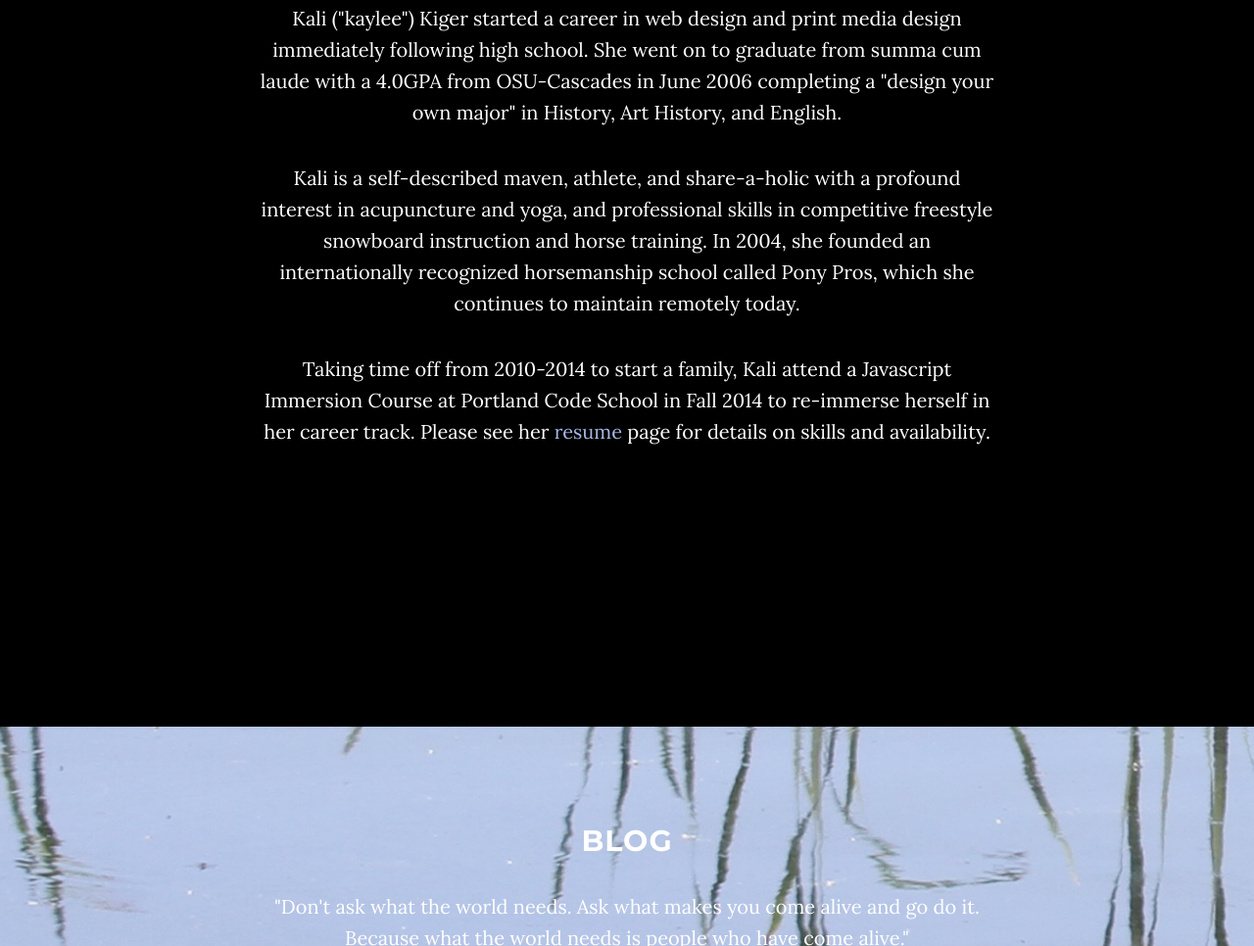
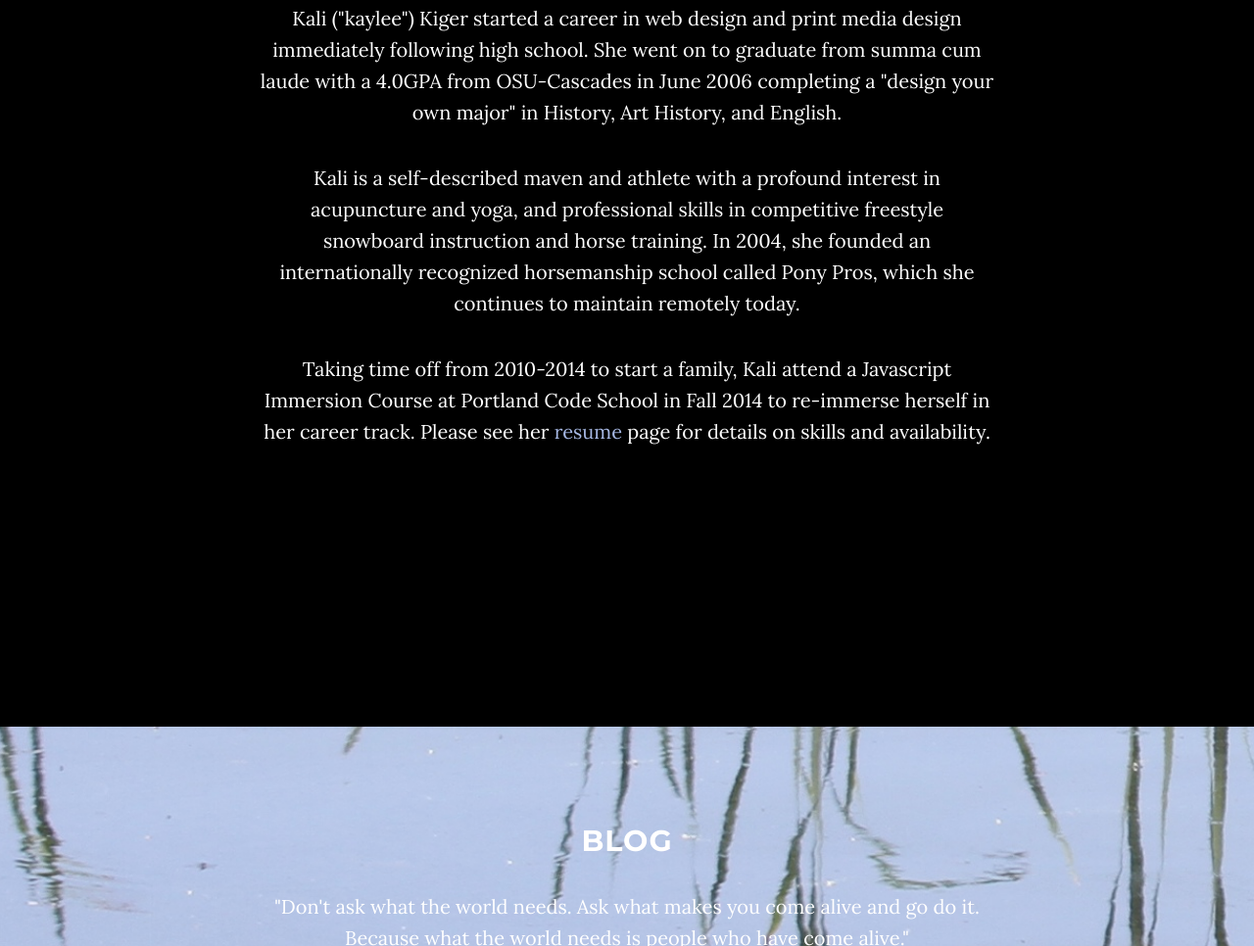
Before and after one commit to kkiger/portfolio, a website: page index.html in a window 1280 px wide. Shown: the part 1115-2081 px from the top of the page at 98% size. Drawn offline with Linux system fonts and the light colour scheme; some packages are replaced by stand-ins of ours.

```diff
--- a/index.html
+++ b/index.html
@@ -98,7 +98,7 @@
                 <h2>About Kali Kiger</h2>
                 <p>Kali ("kaylee") Kiger started a career in web design and print media design immediately following high school. She went on to graduate from summa cum laude with a 4.0GPA from OSU-Cascades in June 2006 completing a "design your own major" in History, Art History, and English.
                 <p>
-                Kali is a self-described maven, athlete, and share-a-holic with a profound interest in acupuncture and yoga, and professional skills in competitive freestyle snowboard instruction and horse training. In 2004, she founded an internationally recognized horsemanship school called Pony Pros, which she continues to maintain remotely today.
+                Kali is a self-described maven and athlete with a profound interest in acupuncture and yoga, and professional skills in competitive freestyle snowboard instruction and horse training. In 2004, she founded an internationally recognized horsemanship school called Pony Pros, which she continues to maintain remotely today.
                 <p>
                 Taking time off from 2010-2014 to start a family, Kali attend a Javascript Immersion Course at Portland Code School in Fall 2014 to re-immerse herself in her career track. Please see her <a href="resume.html">resume</a> page for details on skills and availability.
             </div>
```
